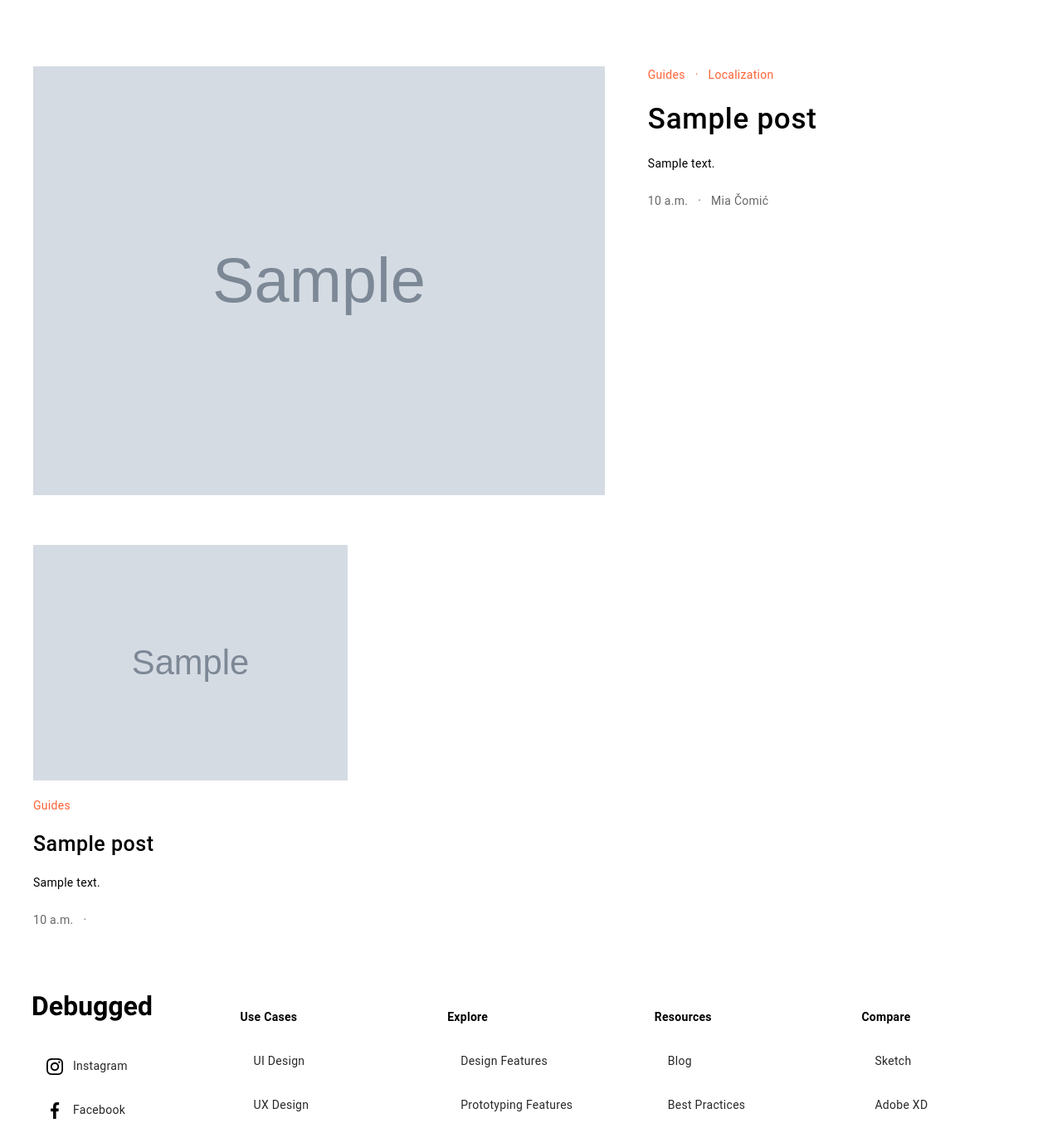
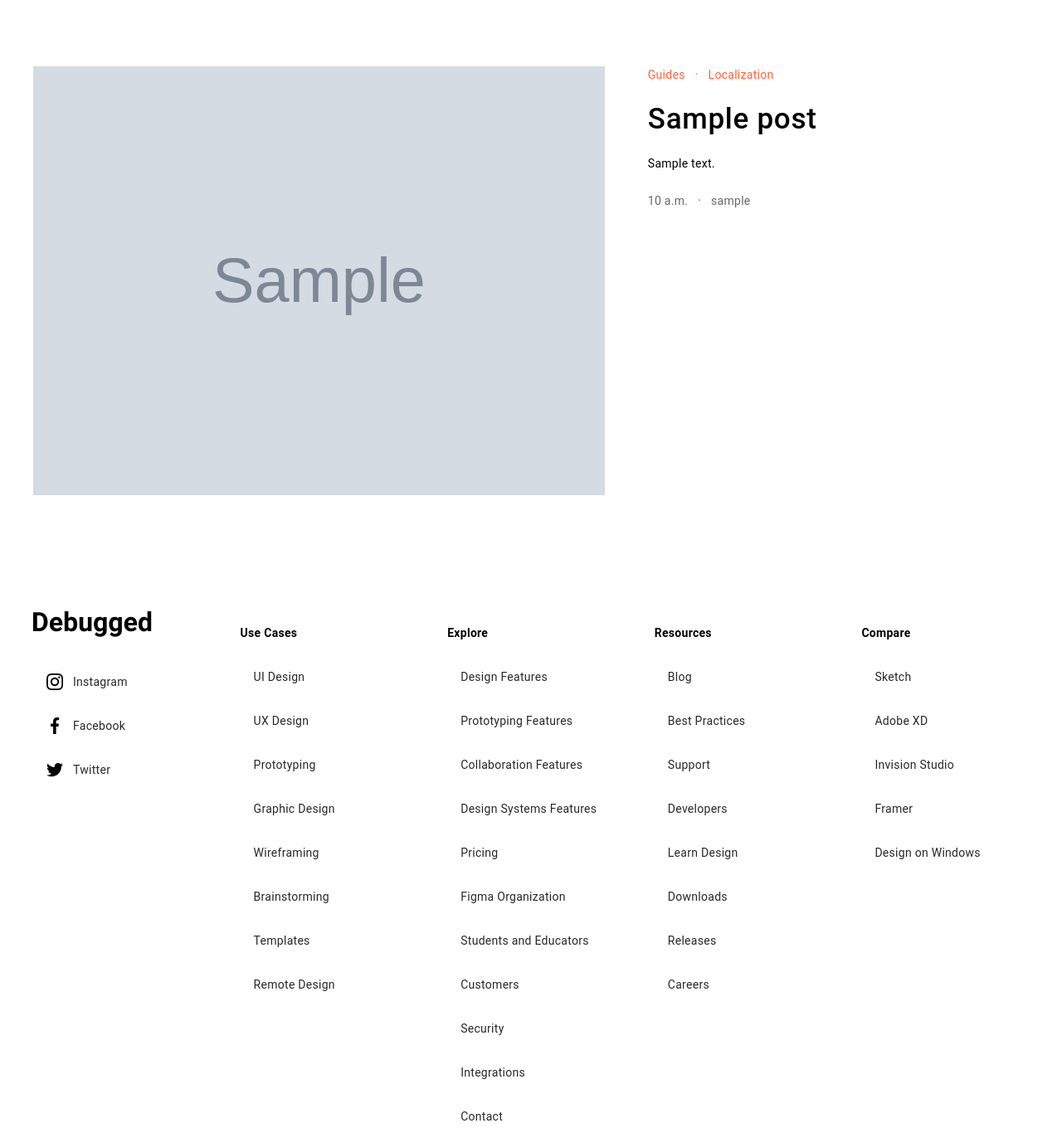
Before and after one commit to Farkhod007/debugged_server_django, a Django app: page / in a window 1280 px wide. Shown: the top 1360 px of the page at 83% size. Run offline with Django 3.2, Linux system fonts and the light colour scheme; tables that the repository leaves empty hold one stand-in row (values such as "Sample post"); grey boxes marked "Sample" are stand-in pictures.

Commit message:
Fix bugs in templating

```diff
--- a/core/models/post.py
+++ b/core/models/post.py
@@ -8,19 +8,19 @@ class Post(TimeFieldsBase):
     body = models.TextField()
     image = models.ImageField(upload_to = 'posts')
     excerpt = models.TextField()
-    # featured = models.BooleanField(default = False)
-    # published = 'PB'
-    # pending = 'PN'
-    # draft = 'DT'
-    # STATUS_CHOICES = [
-    #     (published, 'Published'),
-    #     (pending, 'Pending'),
-    #     (draft,'Draft'),
-    # ]
-    # status = models.CharField(
-    #     max_length=2,
-    #     choices=STATUS_CHOICES
-    # )
+    featured = models.BooleanField(default = False)
+    published = 'PB'
+    pending = 'PN'
+    draft = 'DT'
+    STATUS_CHOICES = [
+        (published, 'Published'),
+        (pending, 'Pending'),
+        (draft, 'Draft'),
+    ]
+    status = models.CharField(
+        max_length = 2,
+        choices = STATUS_CHOICES
+    )
 
     class Meta:
         db_table = "posts"
--- a/core/templates/core/home.html
+++ b/core/templates/core/home.html
@@ -7,10 +7,8 @@
 
 {% block content %}
     <section class="blogposts container">
-    {% for results in data %}
         <article class="blogpost featured">
-        <img class="image" src="{{ results.image.url }}" alt="[EBOOK] How to create a strong localization team according to 10+
-        experts" />
+            <img class="image" src="{{ feturedPost.image.url }}" alt="{{ feturedPost.title }}" />
             <div>
                 <ul class="categories">
                     <li class="item">
@@ -21,29 +19,28 @@
                     </li>
                 </ul>
                 <h3 class="title">
-                {{ results.title }}
+                    {{ feturedPost.title }}
                 </h3>
                 <p class="excerpt">
-                {{ results.excerpt }}
+                    {{ feturedPost.excerpt }}
                 </p>
                 <address>
                     <ul class="metas">
                         <li class="item">
-                        <a class="link" href="#">{{ results.created_at }}</a>
+                            <a class="link" href="#">{{ feturedPost.created_at }}</a>
                         </li>
                         <li class="item">
-                        <a class="link" href="#">Mia Čomić</a>
+                            <a class="link" href="#">{{ feturedPost.user }}</a>
                         </li>
                     </ul>
                 </address>
             </div>
         </article>
-    {% endfor %}
         <div class="normal">
-        {% for results in data %}
+            {% for regularPost in regularPosts %}
                 <article class="blogpost">
-            <img class="image" src="{{ results.image.url }}"
-                alt="5 localization issues project managers face and how to solve them">
+                    <img class="image" src="{{ regularPost.image.url }}"
+                        alt="{{ regularPost.title }}">
                     <div>
                         <ul class="categories">
                             <li class="item">
@@ -51,18 +48,18 @@
                             </li>
                         </ul>
                         <h3 class="title">
-                    {{ results.title }}
+                            {{ regularPost.title }}
                         </h3>
                         <p class="excerpt">
-                  {{ results.excerpt }}
+                            {{ regularPost.excerpt }}
                         </p>
                         <address>
                             <ul class="metas">
                                 <li class="item">
-                            <a class="link" href="#">{{ results.created_at }}</a>
+                                    <a class="link" href="#">{{ regularPost.created_at }}</a>
                                 </li>
                                 <li class="item">
-                            <a class="link" href="#">{{ results.name }}</a>
+                                    <a class="link" href="#">{{ regularPost.user }}</a>
                                 </li>
                             </ul>
                         </address>
--- a/core/views.py
+++ b/core/views.py
@@ -3,5 +3,9 @@ from django.templatetags.static import static
 from core.models.post import Post
 
 def home(request):
-    posts = Post.objects.all()
-    return render(request, 'core/home.html', {'data': posts})
+    feturedPost = Post.objects.get(featured = True)
+    regularPosts = Post.objects.filter(featured = False)
+    return render(request, 'core/home.html', {
+        'feturedPost': feturedPost,
+        'regularPosts': regularPosts
+    })
```
Also changed, not shown: core/migrations/0001_initial.py. Lines whose indentation alone changed are shown as unchanged.
